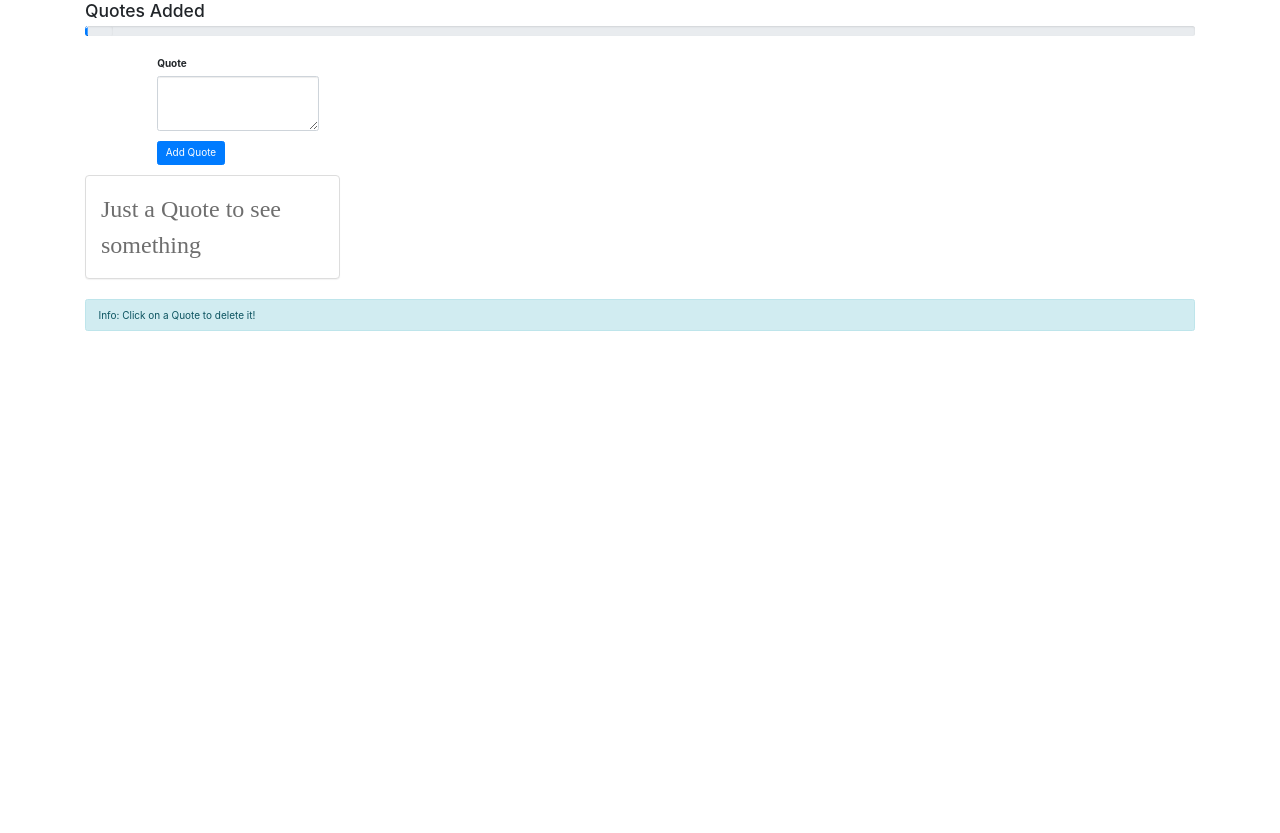
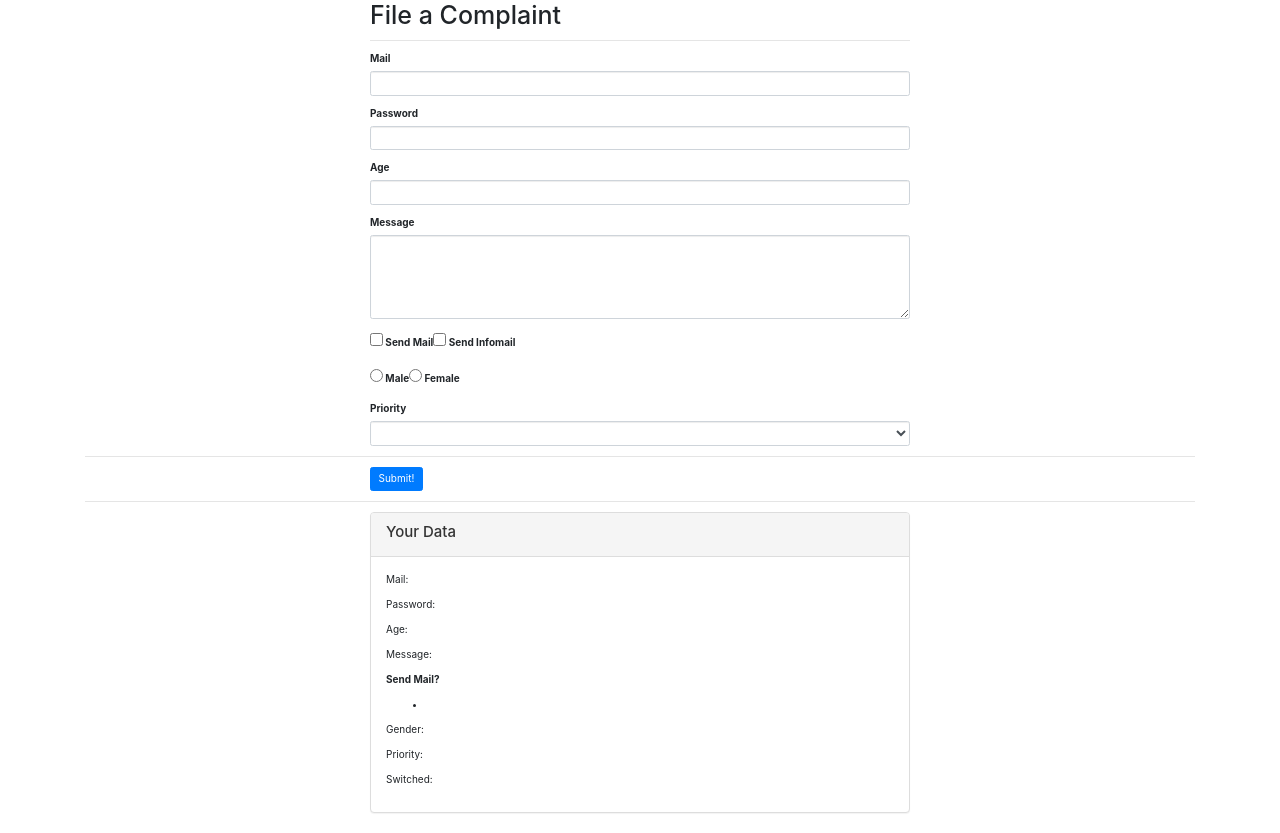
Before and after one commit to MinseungJeon/hello-world, a Vue app: page / in a window 1280 px wide. Before the commit the page ends 800 px from the top, so only its background shows below. Built offline with nearby package versions, Linux system fonts and the light colour scheme; a web font is replaced by a local one.

Commit message:
11-02. A Basic input Form Binding

```diff
--- a/src/App.vue
+++ b/src/App.vue
@@ -1,46 +1,118 @@
 <template>
   <div class="container">
-    <app-header :quoteCount="quotes.length" :maxQuotes="maxQuotes"></app-header>
-    <app-new-quote @quoteAdded="newQuote"></app-new-quote>
-    <app-quote-grid
-      :quotes="quotes"
-      @quoteDeleted="deleteQuote"
-    ></app-quote-grid>
+    <form>
+      <div class="row">
+        <div
+          class="col-xs-12 col-sm-8 col-sm-offset-2 col-md-6 col-md-offset-3"
+        >
+          <h1>File a Complaint</h1>
+          <hr />
+          <div class="form-group">
+            <label for="email">Mail</label>
+            <input
+              type="text"
+              id="email"
+              class="form-control"
+              v-model="email"
+            />
+          </div>
+          <div class="form-group">
+            <label for="password">Password</label>
+            <input type="password" id="password" class="form-control" />
+          </div>
+          <div class="form-group">
+            <label for="age">Age</label>
+            <input type="number" id="age" class="form-control" />
+          </div>
+        </div>
+      </div>
+      <div class="row">
+        <div
+          class="col-xs-12 col-sm-8 col-sm-offset-2 col-md-6 col-md-offset-3 form-group"
+        >
+          <label for="message">Message</label><br />
+          <!-- Interpolation between <textarea>{{ test }}</textarea> doesn't work!-->
+          <textarea id="message" rows="5" class="form-control"></textarea>
+        </div>
+      </div>
+      <div class="row">
+        <div
+          class="col-xs-12 col-sm-8 col-sm-offset-2 col-md-6 col-md-offset-3"
+        >
+          <div class="form-group">
+            <label for="sendmail">
+              <input type="checkbox" id="sendmail" value="SendMail" /> Send Mail
+            </label>
+            <label for="sendInfomail">
+              <input type="checkbox" id="sendInfomail" value="SendInfoMail" />
+              Send Infomail
+            </label>
+          </div>
+        </div>
+      </div>
+      <div class="row">
+        <div
+          class="col-xs-12 col-sm-8 col-sm-offset-2 col-md-6 col-md-offset-3 form-group"
+        >
+          <label for="male">
+            <input type="radio" id="male" value="Male" /> Male
+          </label>
+          <label for="female">
+            <input type="radio" id="female" value="Female" /> Female
+          </label>
+        </div>
+      </div>
+      <div class="row">
+        <div
+          class="col-xs-12 col-sm-8 col-sm-offset-2 col-md-6 col-md-offset-3 from-group"
+        >
+          <label for="priority">Priority</label>
+          <select id="priority" class="form-control">
+            <option></option>
+          </select>
+        </div>
+      </div>
+      <hr />
+      <div class="row">
+        <div
+          class="col-xs-12 col-sm-8 col-sm-offset-2 col-md-6 col-md-offset-3"
+        >
+          <button class="btn btn-primary">Submit!</button>
+        </div>
+      </div>
+    </form>
+    <hr />
     <div class="row">
-      <div class="col-sm-12" text-center>
-        <div class="alert alert-info">Info: Click on a Quote to delete it!</div>
+      <div class="col-xs-12 col-sm-8 col-sm-offset-2 col-md-6 col-md-offset-3">
+        <div class="panel panel-default">
+          <div class="panel-heading">
+            <h4>Your Data</h4>
+          </div>
+          <div class="panel-body">
+            <p>Mail: {{ email }}</p>
+            <p>Password:</p>
+            <p>Age:</p>
+            <p>Message:</p>
+            <p><strong>Send Mail?</strong></p>
+            <ul>
+              <li></li>
+            </ul>
+            <p>Gender:</p>
+            <p>Priority:</p>
+            <p>Switched:</p>
+          </div>
+        </div>
       </div>
     </div>
   </div>
 </template>
 
 <script>
-import QuoteGrid from "./components/QuoteGrid.vue";
-import NewQuote from "./components/NewQuote.vue";
-import Header from "./components/Header.vue";
-
 export default {
-  data: function() {
+  data() {
     return {
-      quotes: ["Just a Quote to see something"],
-      maxQuotes: 10,
+      email: "",
     };
-  },
-  methods: {
-    newQuote(quote) {
-      if (this.quotes.length >= this.maxQuotes) {
-        return alert("Please delete Quotes first!");
-      }
-      this.quotes.push(quote);
-    },
-    deleteQuote(index) {
-      this.quotes.splice(index, 1);
-    },
-  },
-  components: {
-    appQuoteGrid: QuoteGrid,
-    appNewQuote: NewQuote,
-    appHeader: Header,
   },
 };
 </script>
```
